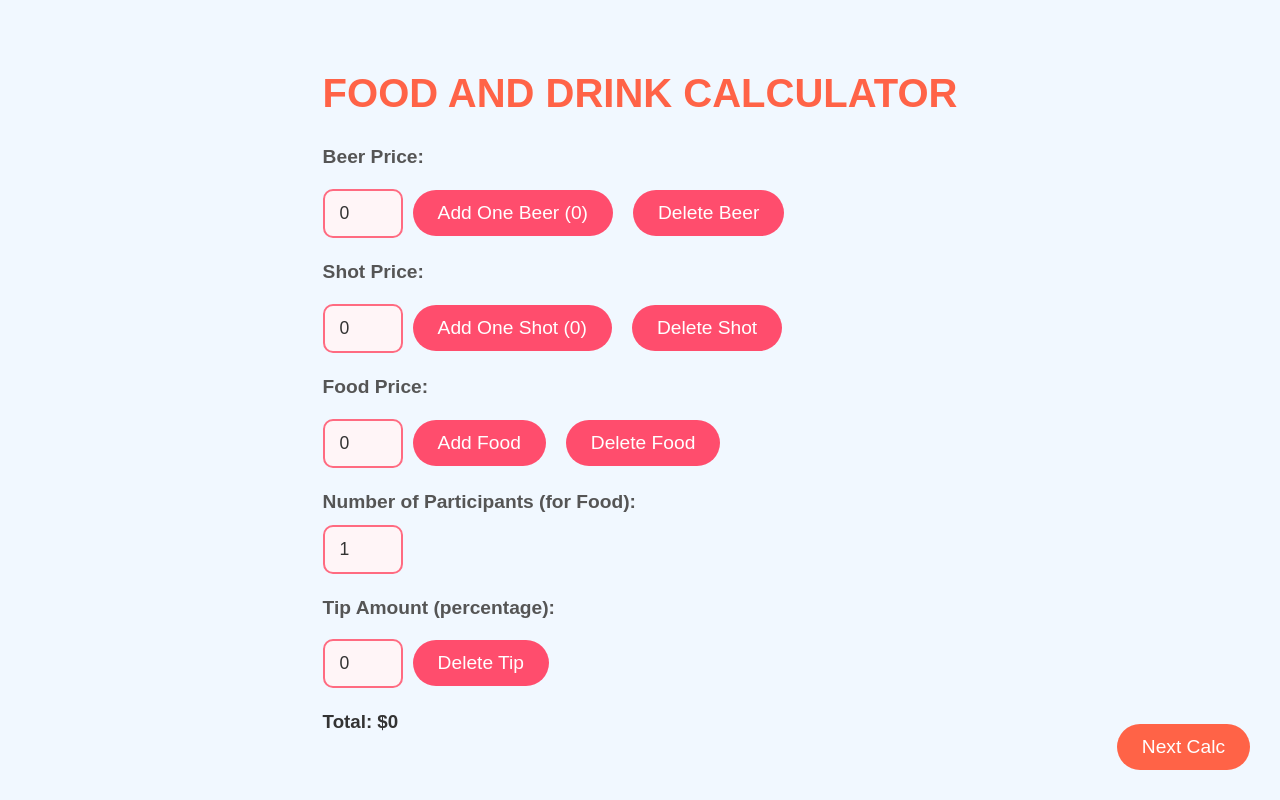
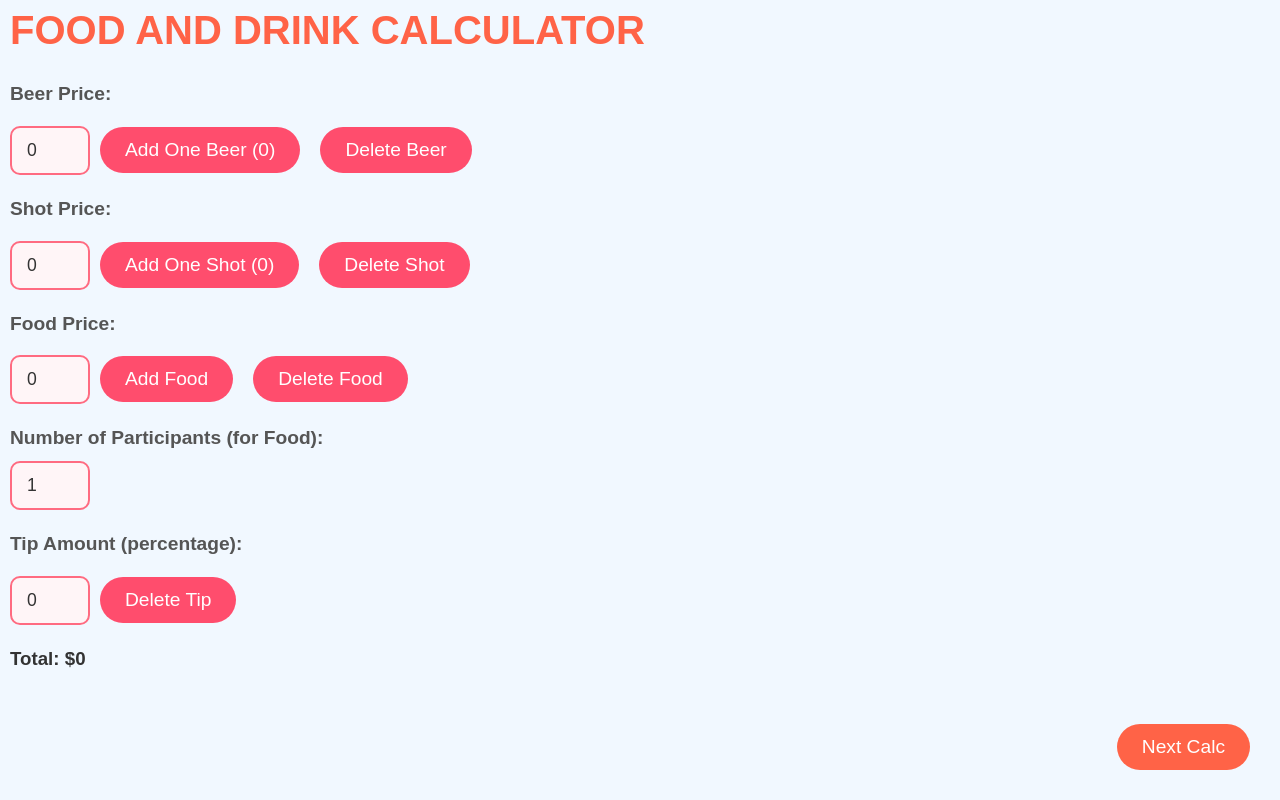
Before and after one commit to Galomer310/Night_Out2, a React (Vite) app: page / in a window 1280 px wide. Built offline with nearby package versions, Linux system fonts and the light colour scheme.

Commit message:
change justify content to start

```diff
--- a/src/css/style.css
+++ b/src/css/style.css
@@ -8,15 +8,15 @@
 
   /* Body Styling */
   body {
+    display: flex;
+    justify-content: start;
+    min-height: 100vh;
+    padding-left: 10px;
     background-color: #f1f8ff;
     color: #333;
     font-size: 16px;
     line-height: 1.5;
-    display: flex;
-    justify-content: center;
-    align-items: center;
-    min-height: 100vh;
-    padding: 0;
+
   }
 
   /* Heading */
```
